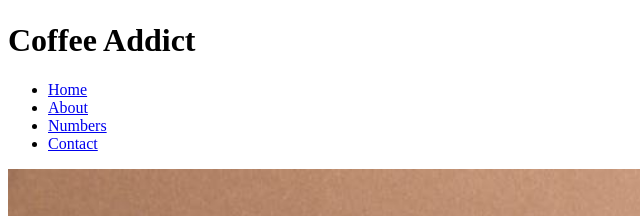
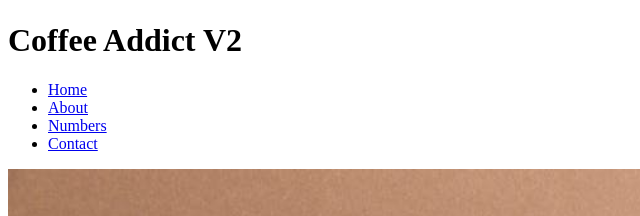
Before and after one commit to makdagist1/coffeeaddict, a plain HTML site: page index.html in a window 1280 px wide. Shown: the part 236-452 px from the top of the page, 0-640 px from the left. Drawn offline with Linux system fonts and the light colour scheme.

Commit message:
Version 2

```diff
--- a/index.html
+++ b/index.html
@@ -1,14 +1,16 @@
 <!DOCTYPE html>
 <html lang="en">
+
 <head>
   <meta charset="UTF-8" />
   <meta name="viewport" content="width=device-width, initial-scale=1.0" />
   <meta http-equiv="X-UA-Compatible" content="ie=edge" />
   <title>Coffee Addict Recording</title>
 </head>
+
 <body>
   <img src="./images/logo.png" id="logo" alt="coffee logo" />
-    <h1>Coffee Addict</h1>
+  <h1>Coffee Addict V2</h1>
   <!-- navbar -->
   <ul>
     <li><a href="index.html">Home</a></li>
@@ -76,4 +78,5 @@
   <p>copyrigth &copy;2022</p>
   <h3><a href="#logo">Back To Top</a></h3>
 </body>
+
 </html>
```
Lines whose indentation alone changed are shown as unchanged.
